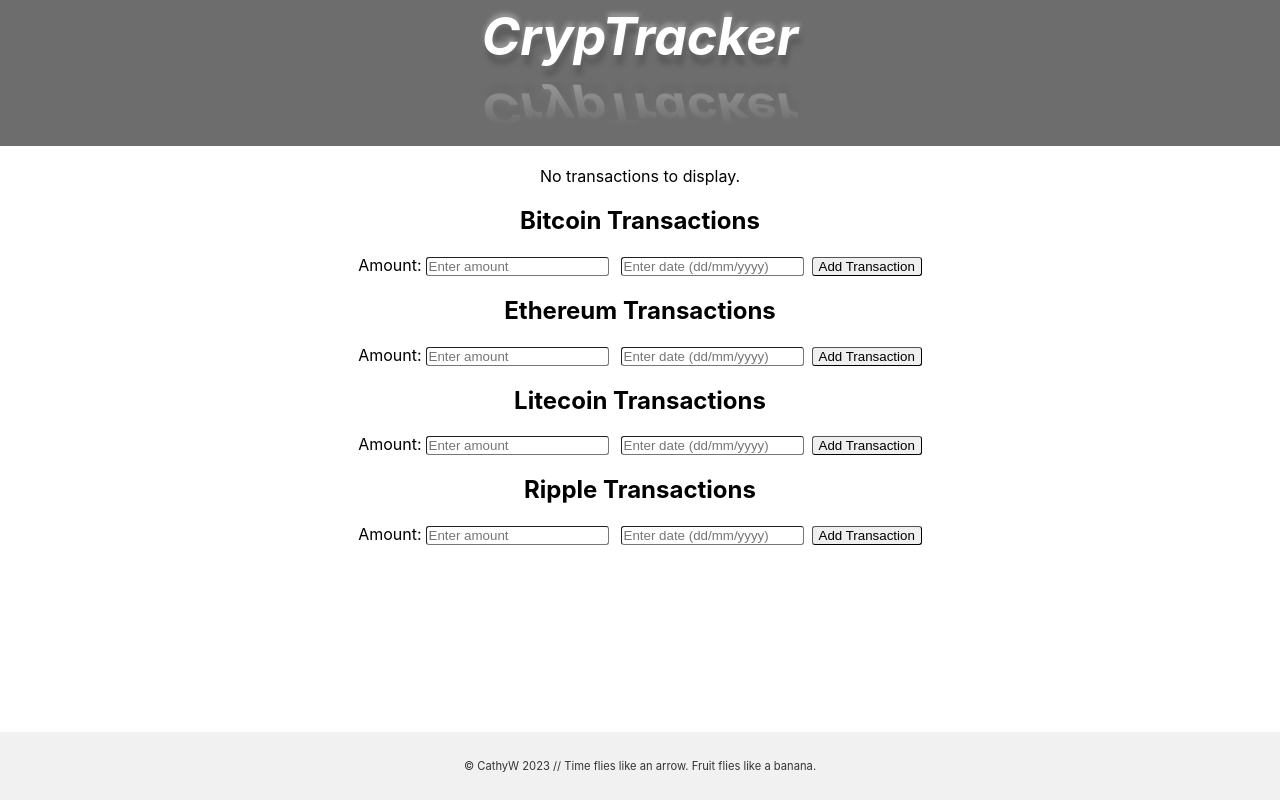
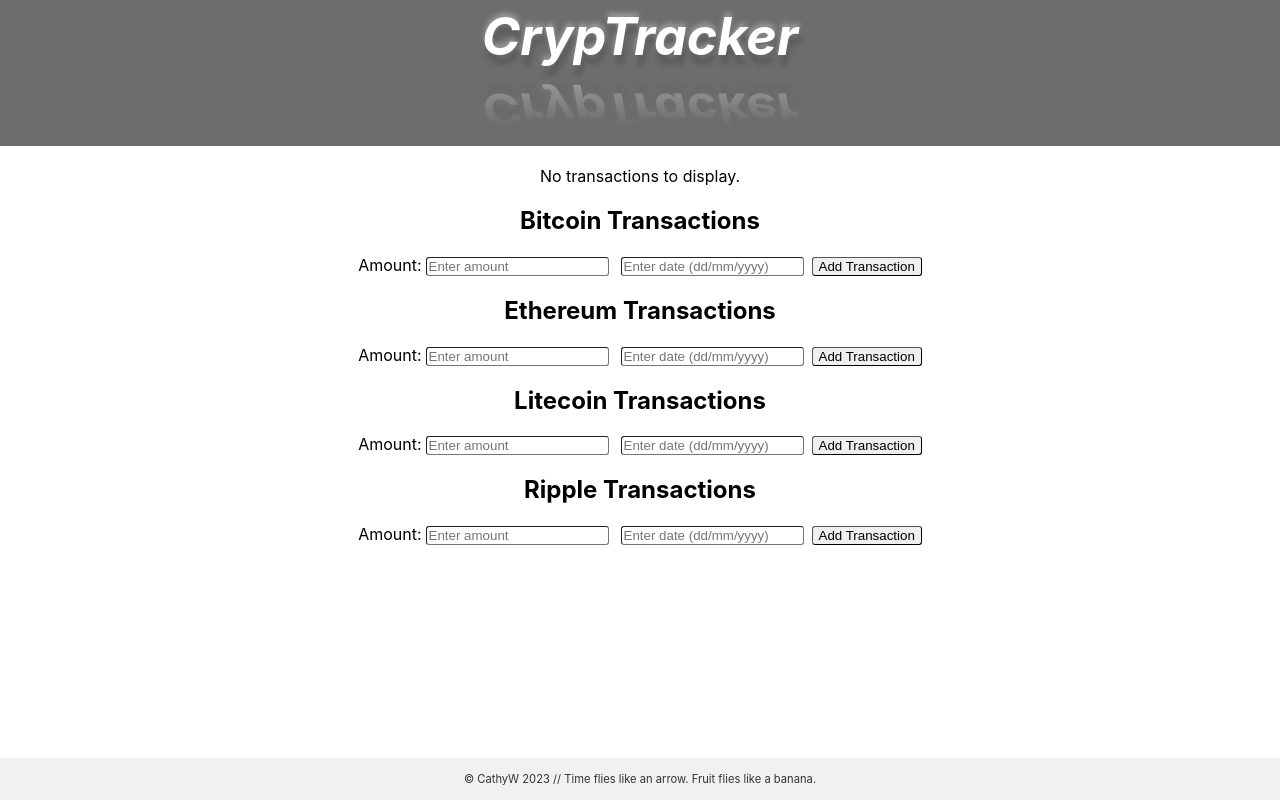
Before and after one commit to cathywiden/cryptracker, a React (Create React App) app: page / in a window 1280 px wide. Built offline with nearby package versions, Linux system fonts and the light colour scheme.

Commit message:
Update Footer.jsx

```diff
--- a/src/components/Footer.jsx
+++ b/src/components/Footer.jsx
@@ -2,8 +2,10 @@ import React from "react";
 
 const Footer = () => {
   return (
-    <footer style={{ backgroundColor: "#eee", padding: "16px", textAlign: "center" }}>
-      <p>© CathyW 2023 // Time flies like an arrow. Fruit flies like a banana.</p>
+    <footer className="footer">
+      <p>
+        © CathyW 2023 // Time flies like an arrow. Fruit flies like a banana.
+      </p>
     </footer>
   );
 };
```
